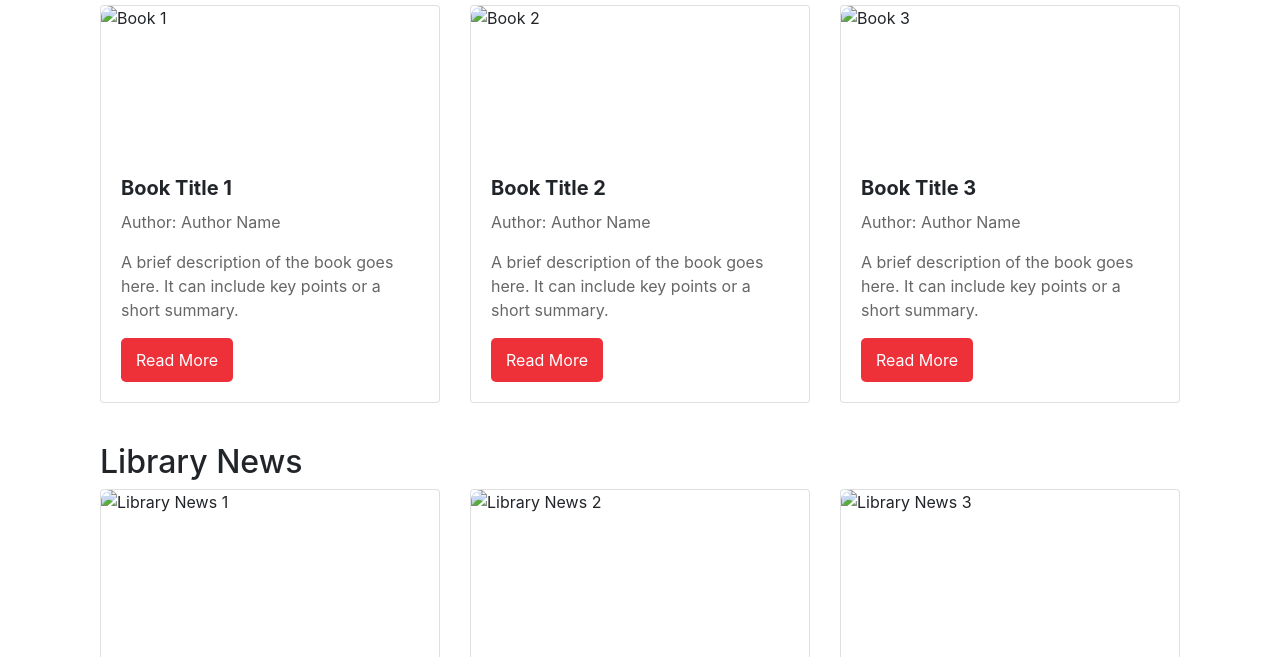
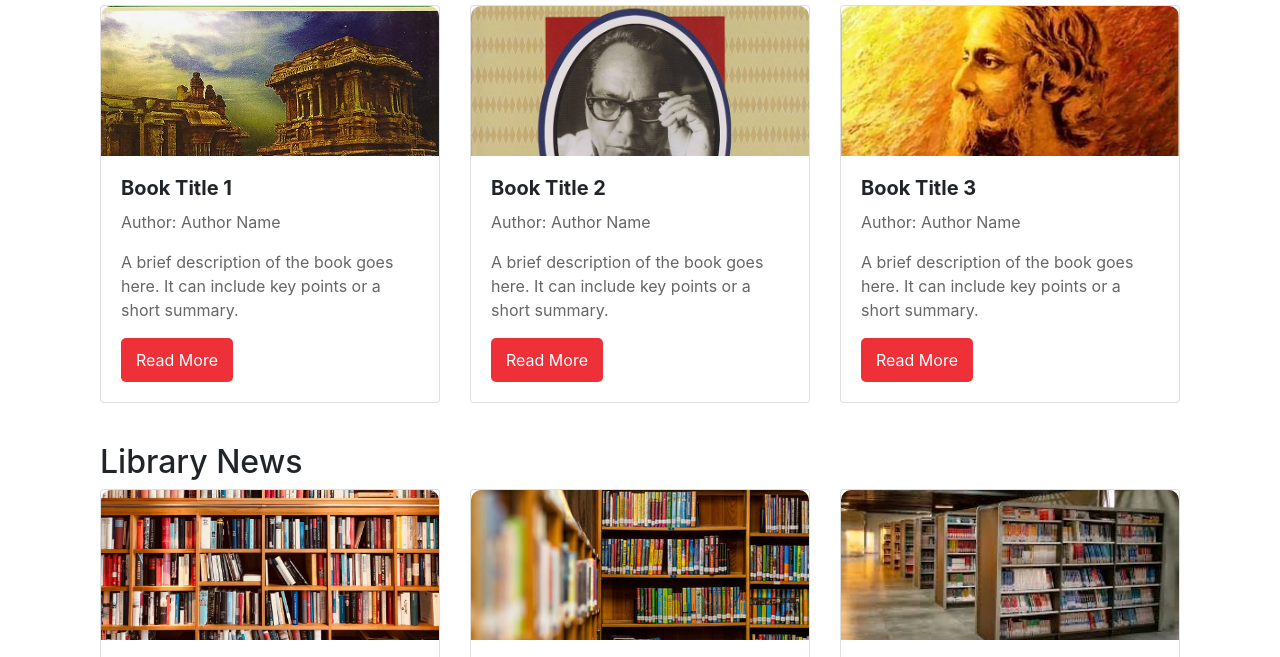
Before and after one commit to Balaji091/Library-Management-System, a plain HTML site: page home.html in a window 1280 px wide. Shown: the part 432-1089 px from the top of the page. Drawn offline with nearby package versions, Linux system fonts and the light colour scheme; files whose address does not match are found by name.

Commit message:
Update home.html

```diff
--- a/home.html
+++ b/home.html
@@ -219,7 +219,7 @@
                     <div class="row">
                         <div class="col-md-4 col-sm-6 col-12">
                             <div class="card">
-                                <img src="images/book1.jpg" class="card-img-top" alt="Book 1">
+                                <img src="book1.jpg" class="card-img-top" alt="Book 1">
                                 <div class="card-body">
                                     <h5 class="card-title">Book Title 1</h5>
                                     <p class="card-text">Author: Author Name</p>
@@ -230,7 +230,7 @@
                         </div>
                         <div class="col-md-4 col-sm-6 col-12">
                             <div class="card">
-                                <img src="images/book2.jpg" class="card-img-top" alt="Book 2">
+                                <img src="book2.jpg" class="card-img-top" alt="Book 2">
                                 <div class="card-body">
                                     <h5 class="card-title">Book Title 2</h5>
                                     <p class="card-text">Author: Author Name</p>
@@ -241,7 +241,7 @@
                         </div>
                         <div class="col-md-4 col-sm-6 col-12">
                             <div class="card">
-                                <img src="images/book3.jpg" class="card-img-top" alt="Book 3">
+                                <img src="book3.jpg" class="card-img-top" alt="Book 3">
                                 <div class="card-body">
                                     <h5 class="card-title">Book Title 3</h5>
                                     <p class="card-text">Author: Author Name</p>
@@ -259,7 +259,7 @@
                     <div class="row">
                         <div class="col-md-4 col-sm-6 col-12">
                             <div class="card">
-                                <img src="images/lib1.jpg" class="card-img-top" alt="Library News 1">
+                                <img src="lib1.jpg" class="card-img-top" alt="Library News 1">
                                 <div class="card-body">
                                     <h5 class="card-title">Library Event 1</h5>
                                     <p class="card-text">Details about the event can be highlighted here. This is a short summary of the event.</p>
@@ -269,7 +269,7 @@
                         </div>
                         <div class="col-md-4 col-sm-6 col-12">
                             <div class="card">
-                                <img src="images/lib2.jpg" class="card-img-top" alt="Library News 2">
+                                <img src="lib2.jpg" class="card-img-top" alt="Library News 2">
                                 <div class="card-body">
                                     <h5 class="card-title">Library Event 2</h5>
                                     <p class="card-text">Details about the event can be highlighted here. This is a short summary of the event.</p>
@@ -279,7 +279,7 @@
                         </div>
                         <div class="col-md-4 col-sm-6 col-12">
                             <div class="card">
-                                <img src="images/lib3.jpg" class="card-img-top" alt="Library News 3">
+                                <img src="lib3.jpg" class="card-img-top" alt="Library News 3">
                                 <div class="card-body">
                                     <h5 class="card-title">Library Event 3</h5>
                                     <p class="card-text">Details about the event can be highlighted here. This is a short summary of the event.</p>
```
